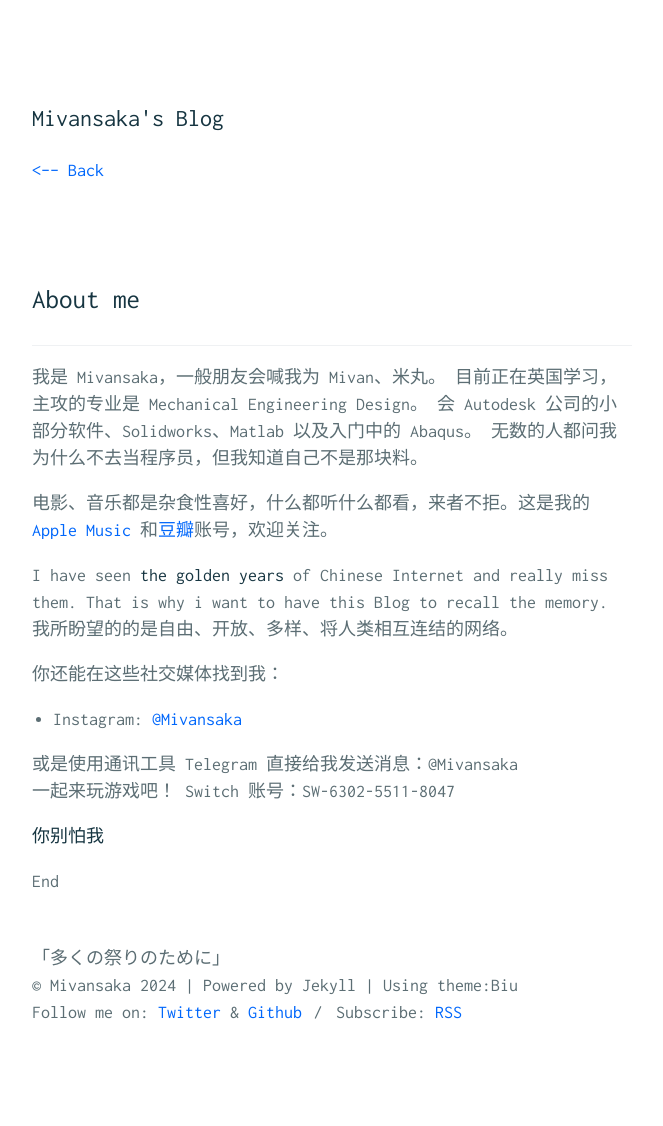
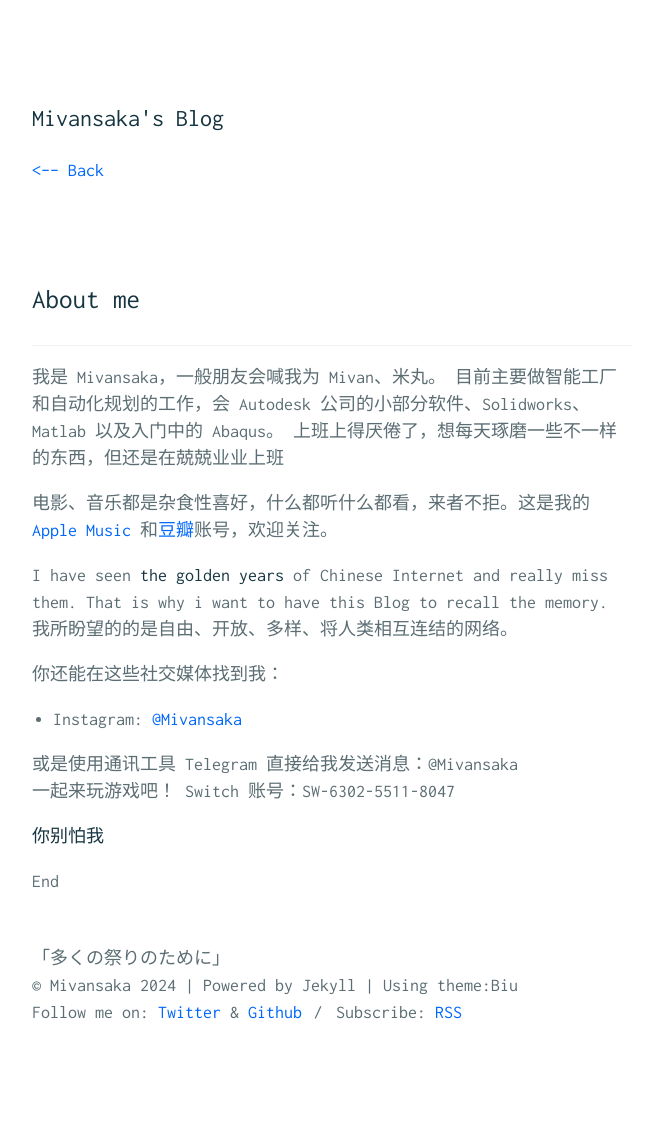
Before and after one commit to mivansaka/mivansaka.github.io, a Jekyll site: the page built from _pages/about.md, in a window 1280 px wide. Shown: the whole page, without its empty margins (308-971 px from the left). Built offline with Jekyll 4.4.1, drawn with Linux system fonts in a browser that asks for light colours.

Commit message:
Update about.md

```diff
--- a/_pages/about.md
+++ b/_pages/about.md
@@ -5,9 +5,8 @@ permalink: /about/
 ---
 # About me
 ***
-我是 Mivansaka，一般朋友会喊我为 Mivan、米丸。 目前正在英国学习，主攻的专业是 Mechanical Engineering Design。
-会 Autodesk 公司的小部分软件、Solidworks、Matlab 以及入门中的 Abaqus。
-无数的人都问我为什么不去当程序员，但我知道自己不是那块料。
+我是 Mivansaka，一般朋友会喊我为 Mivan、米丸。 目前主要做智能工厂和自动化规划的工作，会 Autodesk 公司的小部分软件、Solidworks、Matlab 以及入门中的 Abaqus。
+上班上得厌倦了，想每天琢磨一些不一样的东西，但还是在兢兢业业上班
 
 电影、音乐都是杂食性喜好，什么都听什么都看，来者不拒。这是我的 [Apple Music](https://music.apple.com/profile/mmivan "Apple Music") 和[豆瓣](https://www.douban.com/people/88970669/ "豆瓣")账号，欢迎关注。
 
```
